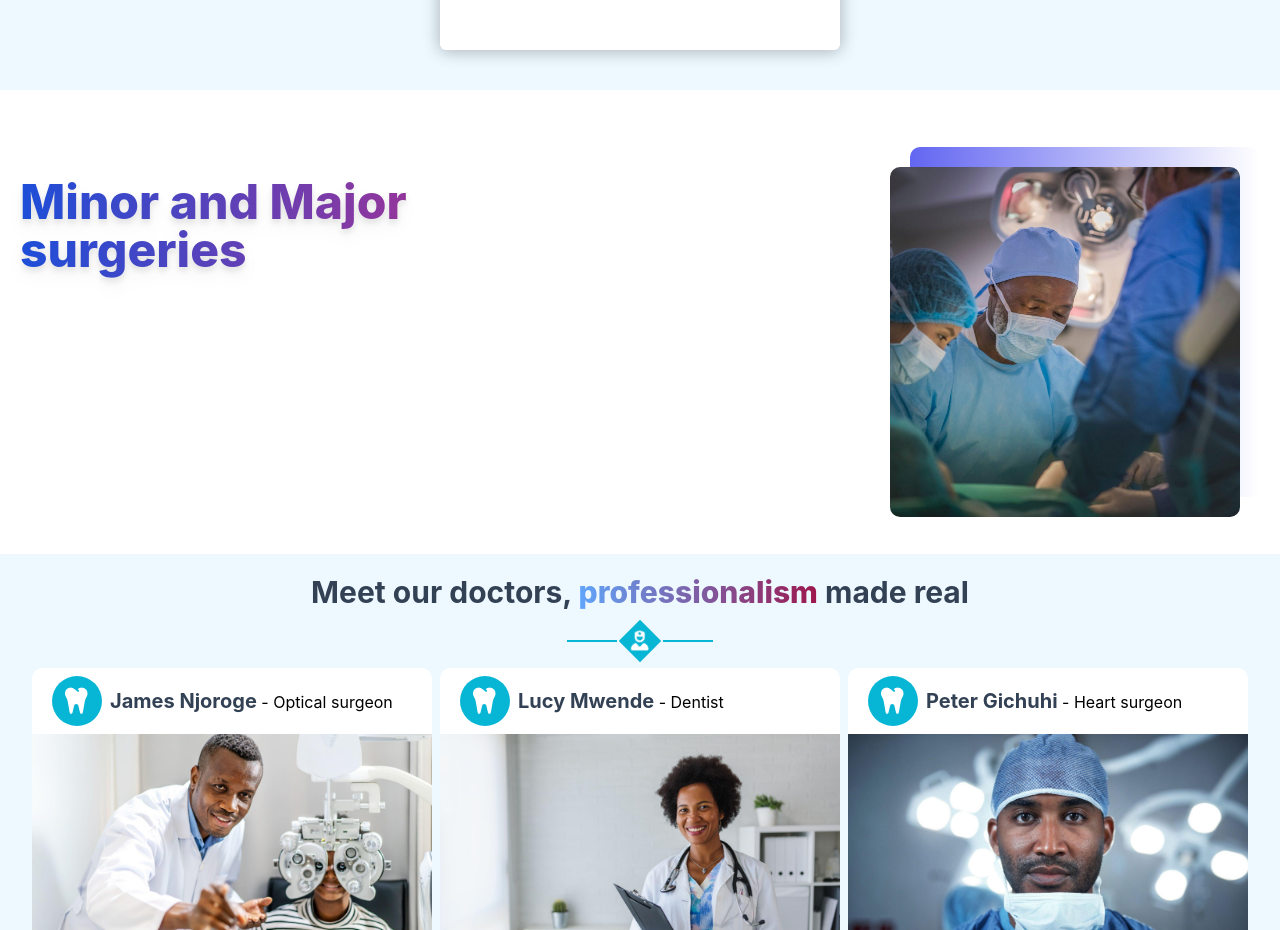
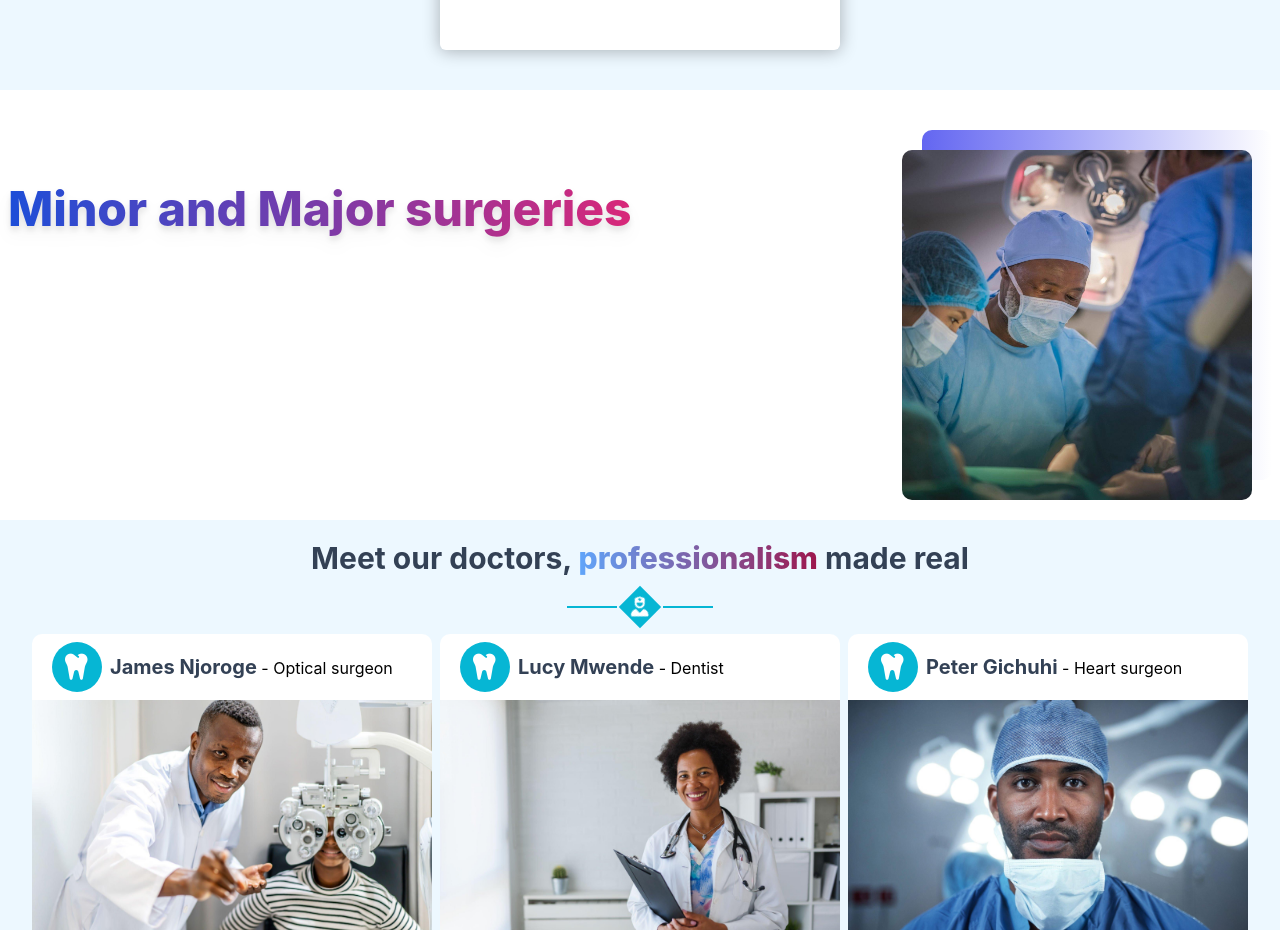
Before and after one commit to Arthur-Smart/Medical-app-frontend, a React (Create React App) app: page / in a window 1280 px wide. Shown: the part 2320-3250 px from the top of the page. Built offline with nearby package versions, Linux system fonts and the light colour scheme; no server answers.

Commit message:
Update Surgery.jsx

```diff
--- a/src/components/surgery/Surgery.jsx
+++ b/src/components/surgery/Surgery.jsx
@@ -6,7 +6,7 @@ function Surgery() {
     <div className='surgery flex flex-col items-center justify-center '>
 
 
-          <div className='container px-5 surgery-wrapper flex items-center  justify-between'>
+          <div className='container px-2 surgery-wrapper flex items-center  justify-between'>
             <div className='surgery-left'>
                 <p className='text-white font-extrabold text-3xl md:text-5xl'>BORESHA AFYA</p>
                 <p className='pb-2 font-extrabold text-transparent text-2xl md:text-5xl bg-clip-text bg-gradient-to-r from-blue-700 to-pink-600 drop-shadow-lg'>Minor and Major surgeries</p>
```
